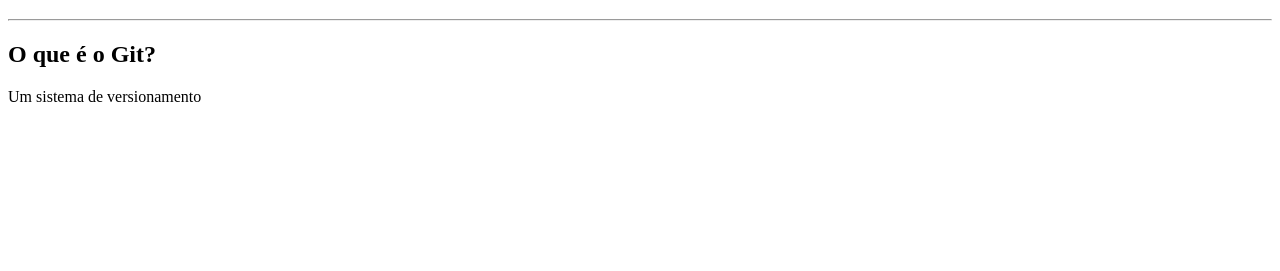
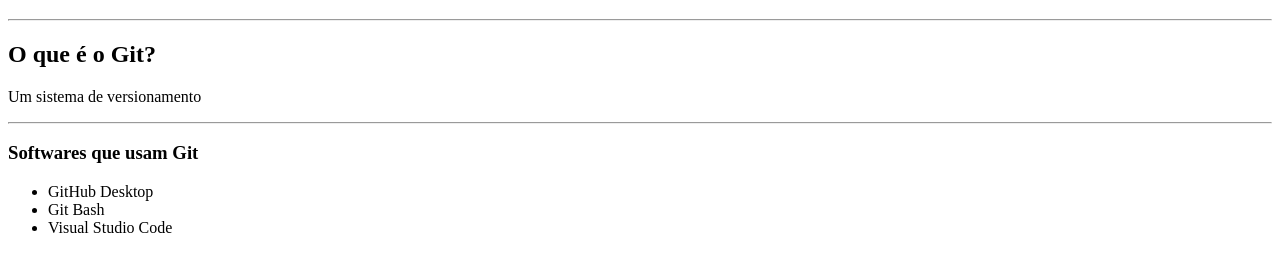
Before and after one commit to Devregi/exemplo, a plain HTML site: page index.html in a window 1280 px wide. Shown: the part 61-332 px from the top of the page. Drawn offline with Linux system fonts and the light colour scheme.

Commit message:
Lista de programas

```diff
--- a/index.html
+++ b/index.html
@@ -11,6 +11,15 @@
  <h2>O que é o Git?</h2>
  <p>Um sistema de versionamento</p>
 
+  <hr>
+  <h3>Softwares que usam Git</h2>
+  <ul>
+      <li>GitHub Desktop</li>
+      <li>Git Bash</li>
+      <li>Visual Studio Code</li>
+  </ul>
+
+
 </body>
 
 </html>
```
